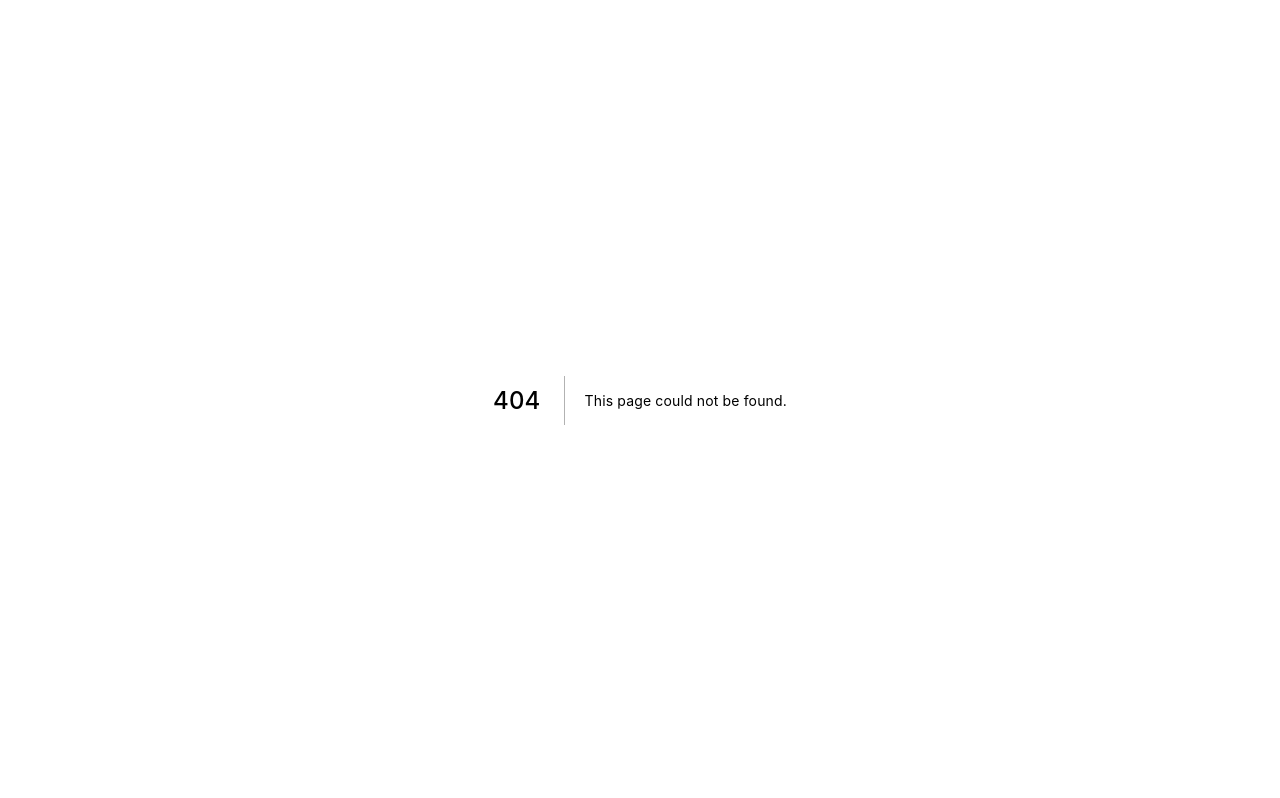
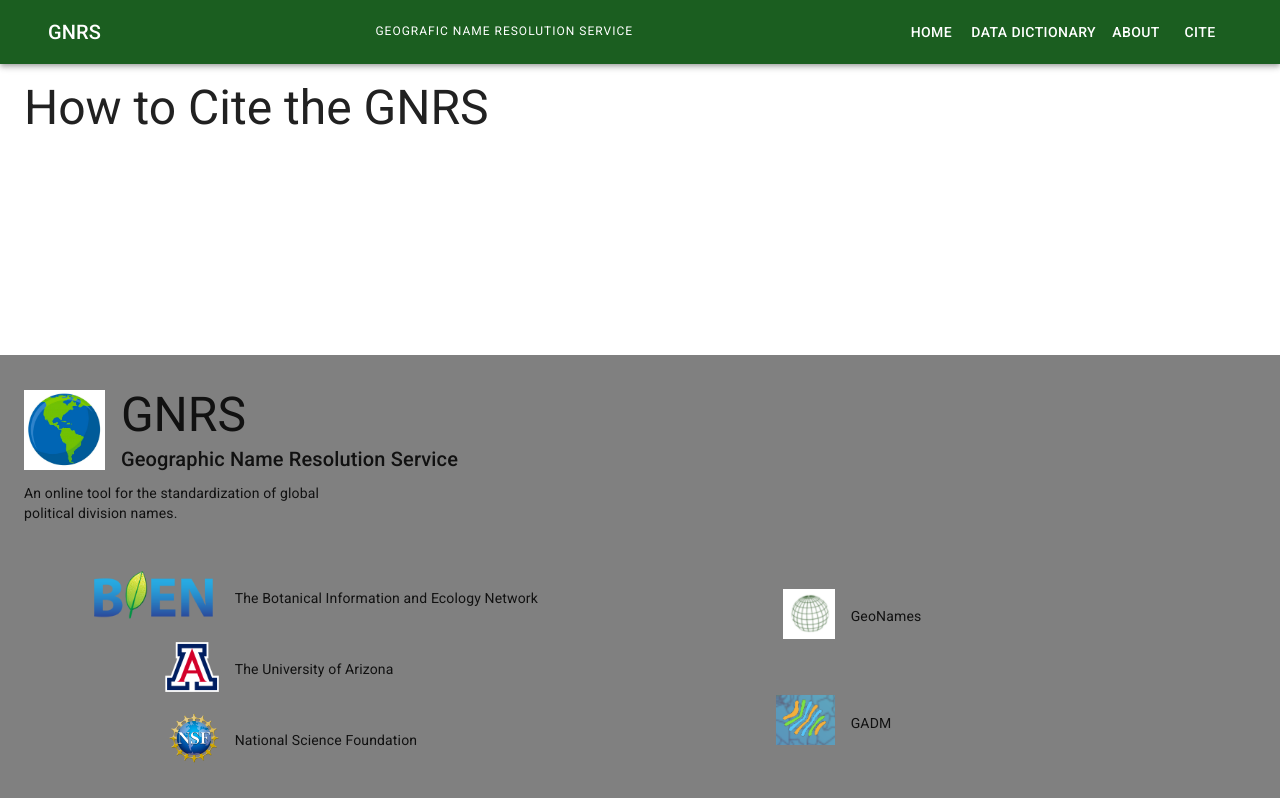
Before and after one commit to EnquistLab/GNRSweb, a Next.js app: page /cite in a window 1280 px wide. Before the commit this address had no page. Built offline with nearby package versions, Linux system fonts and the light colour scheme.

Commit message:
Add placeholder for dynamic pages

```diff
--- a/components/resolve-table/resolve-details-dialog.jsx
+++ b/components/resolve-table/resolve-details-dialog.jsx
@@ -52,15 +52,7 @@ export default function DetailsDialog(props) {
   );
 }
 
-// TODO: move the popover to a separate file
-const useStyles = makeStyles((theme) => ({
-  popover: {
-    pointerEvents: "none",
-  },
-}));
-
 function DataDictionaryPopover({ field, description }) {
-  const classes = useStyles();
   const [anchorEl, setAnchorEl] = useState(null);
   const handlePopoverOpen = (event) => {
     setAnchorEl(event.currentTarget);
@@ -88,7 +80,7 @@ function DataDictionaryPopover({ field, description }) {
       <Popover
         open={open}
         anchorEl={anchorEl}
-        className={classes.popover}
+        style={{pointerEvents: "none",}}
         anchorOrigin={{
           vertical: "bottom",
           horizontal: "center",
--- a/components/top-bar/top-bar.jsx
+++ b/components/top-bar/top-bar.jsx
@@ -75,6 +75,16 @@ export function TopBar() {
                 Data Dictionary
               </Button>
             </Link>
+            <Link href="/about" passHref>
+              <Button component="a" color="inherit">
+                About
+              </Button>
+            </Link>
+            <Link href="/cite" passHref>
+              <Button component="a" color="inherit">
+                Cite
+              </Button>
+            </Link>
           </Hidden>
         </Toolbar>
       </Container>
@@ -117,6 +127,12 @@ export function LowResMenu() {
         <MenuItem onClick={handleClose} component={MUILink} href="/data_dictionary">
           Data Dictionary
         </MenuItem>
+        <MenuItem onClick={handleClose} component={MUILink} href="/cite">
+          Cite
+        </MenuItem>
+        <MenuItem onClick={handleClose} component={MUILink} href="/source">
+          Source
+        </MenuItem>
       </Menu>
     </div>
   );
--- /dev/null
+++ b/pages/cite.jsx
@@ -0,0 +1,13 @@
+import React from "react";
+
+import { Layout } from "../components/";
+
+import { Typography } from "@material-ui/core";
+
+export default function Cite() {
+  return (
+    <Layout>
+      <Typography variant="h3">How to Cite the GNRS</Typography>
+    </Layout>
+  );
+}
--- a/pages/index.js
+++ b/pages/index.js
@@ -32,11 +32,8 @@ export default function Index() {
 
     // resolve the names
     let resolvedNames = await requestResolveNames(splitNames);
+    setResolvedNames(resolvedNames);
 
-    // handle errors here?
-
-    // console.log(resolvedNames)
-    setResolvedNames(resolvedNames);
     // hide spinner
     setIsProcessing(false);
   };
```
